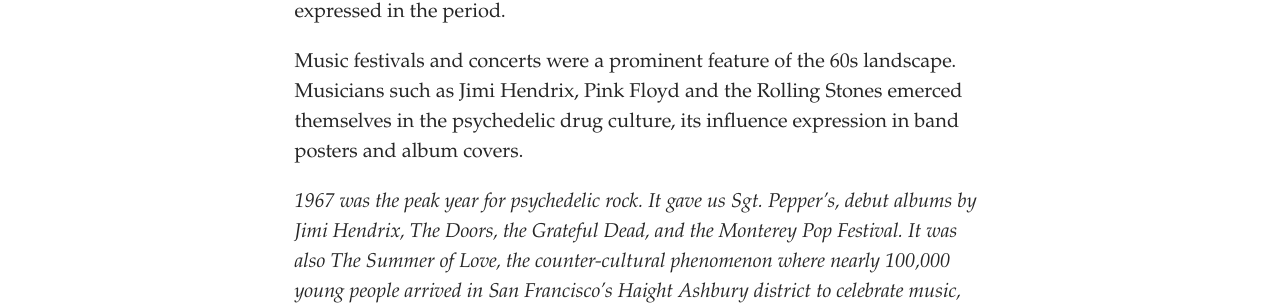
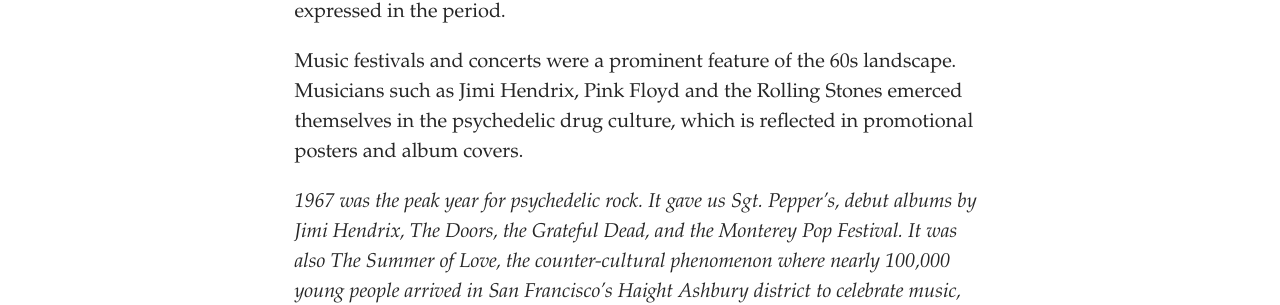
Before and after one commit to lauracutting/typetune, a Jekyll site: the page built from _posts/2020-10-28-groovy-baby.md, in a window 1280 px wide and 900 px high, scrolled down 301 px. Shown: the part 208-513 px from the top of the window. Built offline with Jekyll 4.4.1, drawn with Linux system fonts in a browser that asks for light colours; some web fonts are replaced.

Commit message:
Update Post “2020-10-28-groovy-baby”

```diff
--- a/_posts/2020-10-28-groovy-baby.md
+++ b/_posts/2020-10-28-groovy-baby.md
@@ -10,7 +10,7 @@
 ---
 Influenced by the use of psychedellic drugs. The word psychedelic derives from the latin phrase 'psyche' meaning mind, and the greek term 'delos', which means to manifest, or awaken: 'to awaken the mind'. The free flowing shapes and potent colours which infuse 60s and 70s art reflect the freedom expressed in the period.
 
-Music festivals and concerts were a prominent feature of the 60s landscape. Musicians such as Jimi Hendrix, Pink Floyd and the Rolling Stones emerced themselves in the psychedelic drug culture, its influence expression in band posters and album covers.
+Music festivals and concerts were a prominent feature of the 60s landscape. Musicians such as Jimi Hendrix, Pink Floyd and the Rolling Stones emerced themselves in the psychedelic drug culture, which is reflected in promotional posters and album covers.
 
 *1967 was the peak year for psychedelic rock. It gave us Sgt. Pepper’s, debut albums by Jimi Hendrix, The Doors, the Grateful Dead, and the Monterey Pop Festival. It was also The Summer of Love, the counter-cultural phenomenon where nearly 100,000 young people arrived in San Francisco’s Haight Ashbury district to celebrate music, art, and life. It was the year where just about everyone tried to make a psychedelic rock record, from obscure underground bands to bubblegum pop groups. Even Sonny Bono!*
 
```
